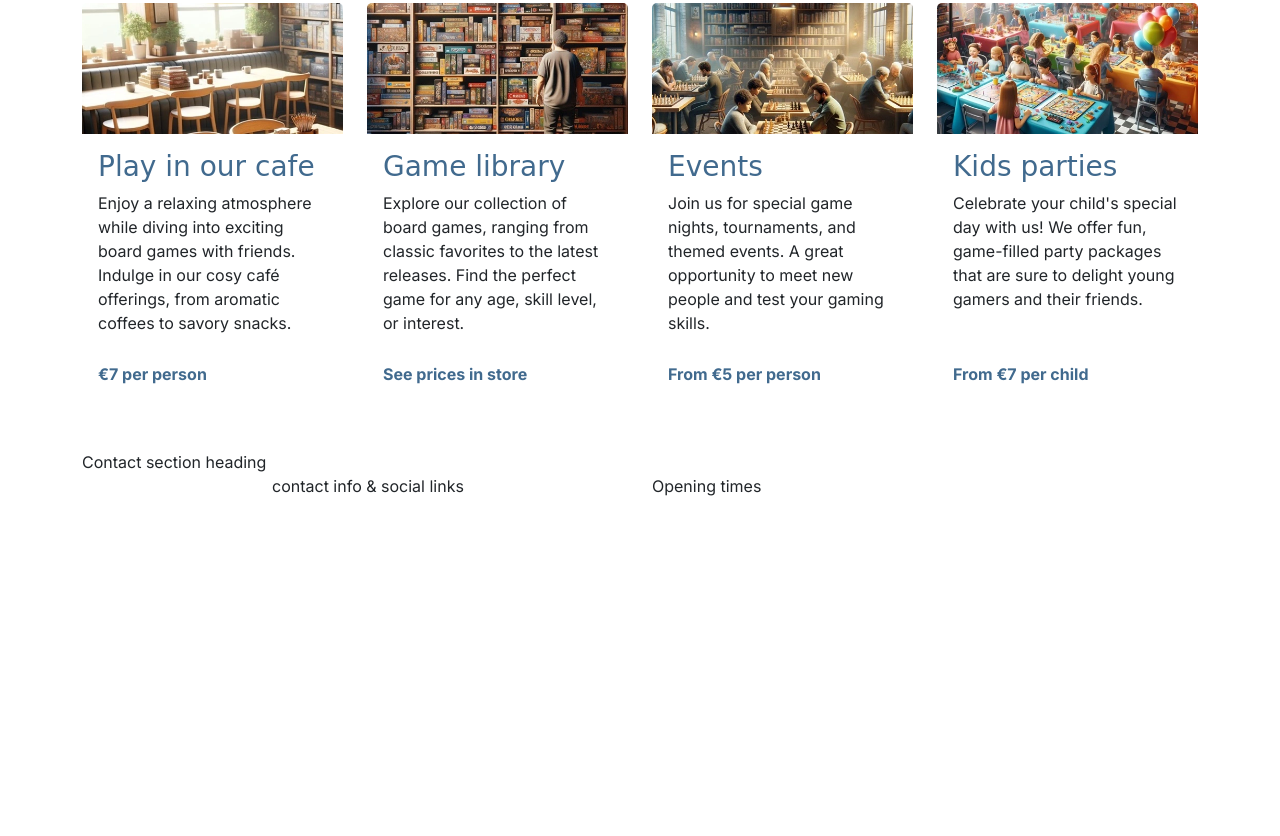
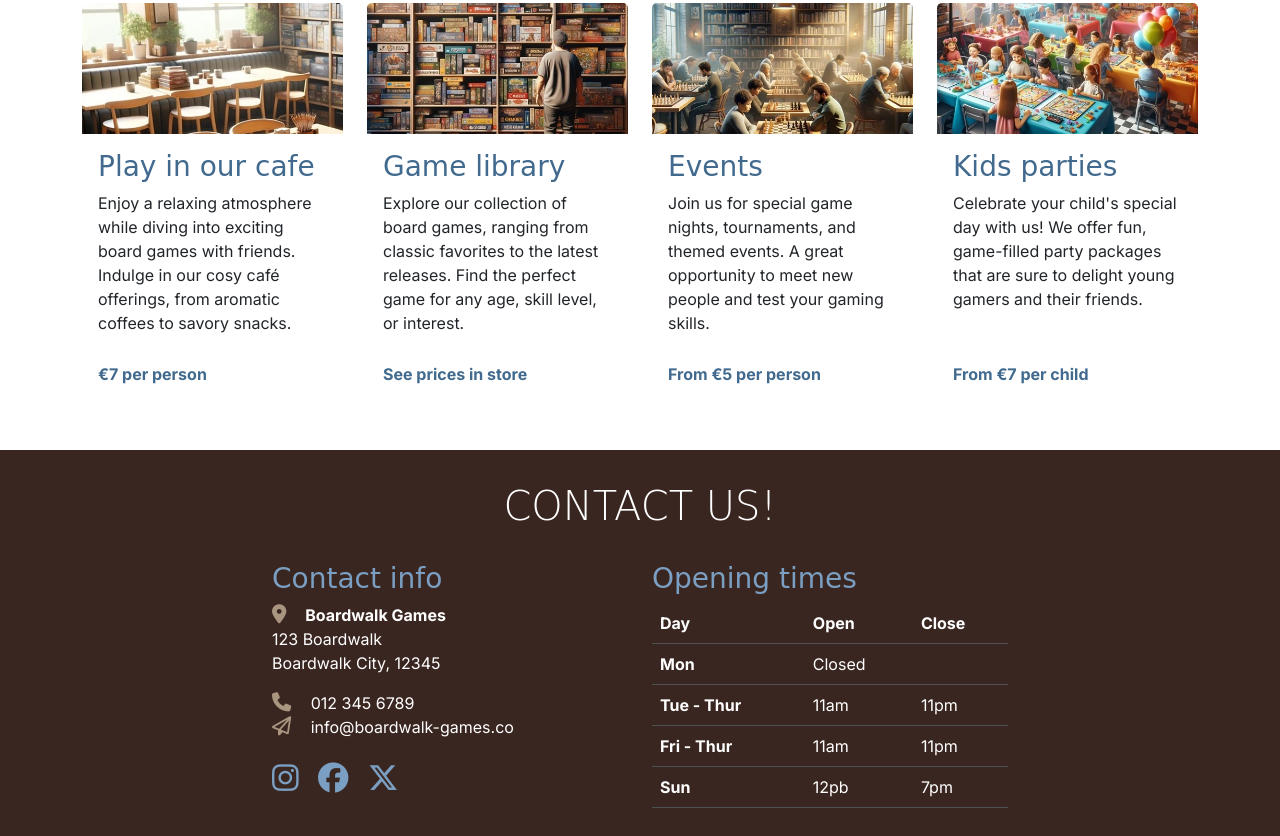
Before and after one commit to isaibrahim1/boardwalk-games, a plain HTML site: page index.html in a window 1280 px wide. Shown: the part 656-1492 px from the top of the page. Before the commit the page ends 1154 px from the top, so only its background shows below. Drawn offline with nearby package versions, Linux system fonts and the light colour scheme; a web font is replaced by a local one.

Commit message:
Styling the contact section

```diff
--- a/assets/css/style.css
+++ b/assets/css/style.css
@@ -98,6 +98,9 @@ h2 {
     color: var(--secondary-color);
 
   }
+  #contact .table-dark * {
+    background-color: transparent;
+  }
  /* grid visualisation css for testing*/
  /*.container,
  .row {
--- a/index.html
+++ b/index.html
@@ -188,19 +188,74 @@
      </main>
 
 
-     <!-- Footer / contact section -->
-      <!-- mt-auto added to push footr to the bootom of the page -->
-      <footer class="mt-auto">
-        <div class="container">
-            <div class="row justify-content-center">
-                <div class="col-12">Contact section heading</div>
-                <!-- contact info -->
-                <div class="col-12 col-md-6 col-xl-4">contact info & social links</div>
-                <!-- opening times -->
-                <div class="col-12 col-md-6 col-xl-4">Opening times</div>
-            </div>
+    <!-- footer / contact section -->
+    <!-- mt-auto added to push footer to the bottom of the page -->
+    <footer id="contact" class="mt-auto">
+        <div class="container section ">
+             <div class="row justify-content-center">
+                 <div class="col-12 text-center">
+                    <h2 class="display-6">Contact us!</h2>
+                 </div>
+                 <!-- contact info -->
+                 <div class="col-12 col-md-6 col-xl-4">
+                    <h3 class="sub-heading-color">Contact info</h3>
+                    <address>
+                       <strong><i class="fa-solid fa-location-dot"></i> Boardwalk Games</strong><br>
+                       123 Boardwalk<br>
+                       Boardwalk City, 12345
+                    </address>
+                    <p><i class="fa-solid fa-phone"></i> 012 345 6789<br>
+                        <i class="fa-regular fa-paper-plane"></i> info@boardwalk-games.co</p>
+                        <div class="social-links my-4">
+                            <a href="http://instagram.com" target="_blank" aria-label="visit our Instagarm page (opens in new tab)" rel="noopener">
+                             <i class="fa-brands fa-instagram"></i></a>
+                            <a href="http://facebook.com" target="_blank" aria-label="visit our facebook page (opens in new tab)" rel="noopener">
+                             <i class="fa-brands fa-facebook"></i></a>
+                            <a href="http://x.com" target="" aria-label="visit our x feed (opens in new tab)" rel="noopener">
+                             <i class="fa-brands fa-x-twitter"></i> </a>
+                          </div>
+                 </div>
+
+                 <!-- opening times -->
+                 <div class="col-12 col-md-6 col-xl-4"><h3 class="sub-heading-color">Opening times</h3>
+                 <table class="table table-dark">
+                    <thead>
+                      <tr>
+
+                        <th scope="col">Day</th>
+                        <th scope="col">Open</th>
+                        <th scope="col">Close</th>
+                      </tr>
+                    </thead>
+                    <tbody>
+
+                      <tr>
+                        <th scope="row">Mon</th>
+                        <td >Closed</td>
+                        <td> </td>
+                      </tr>
+                      <tr>
+                      <th scope="row">Tue - Thur</th>
+                        <td>11am</td>
+                        <td>11pm </td>
+                      </tr>
+                      <tr>
+                      <th scope="row">Fri - Thur</th>
+                        <td>11am</td>
+                        <td>11pm </td>
+                      </tr>
+                      <tr>
+                      <th scope="row">Sun</th>
+                        <td>12pb</td>
+                        <td>7pm </td>
+                      </tr>
+
+                    </tbody>
+                  </table>
+             </div>
+         </div>
         </div>
-      </footer>
+     </footer>
    <!--- Bootstrap js script-->
     <script src="https://cdn.jsdelivr.net/npm/bootstrap@5.3.3/dist/js/bootstrap.bundle.min.js" integrity="sha384-YvpcrYf0tY3lHB60NNkmXc5s9fDVZLESaAA55NDzOxhy9GkcIdslK1eN7N6jIeHz" crossorigin="anonymous"></script>
 </body>
```
Also changed, not shown: game-library.html (+40 -3 lines).
